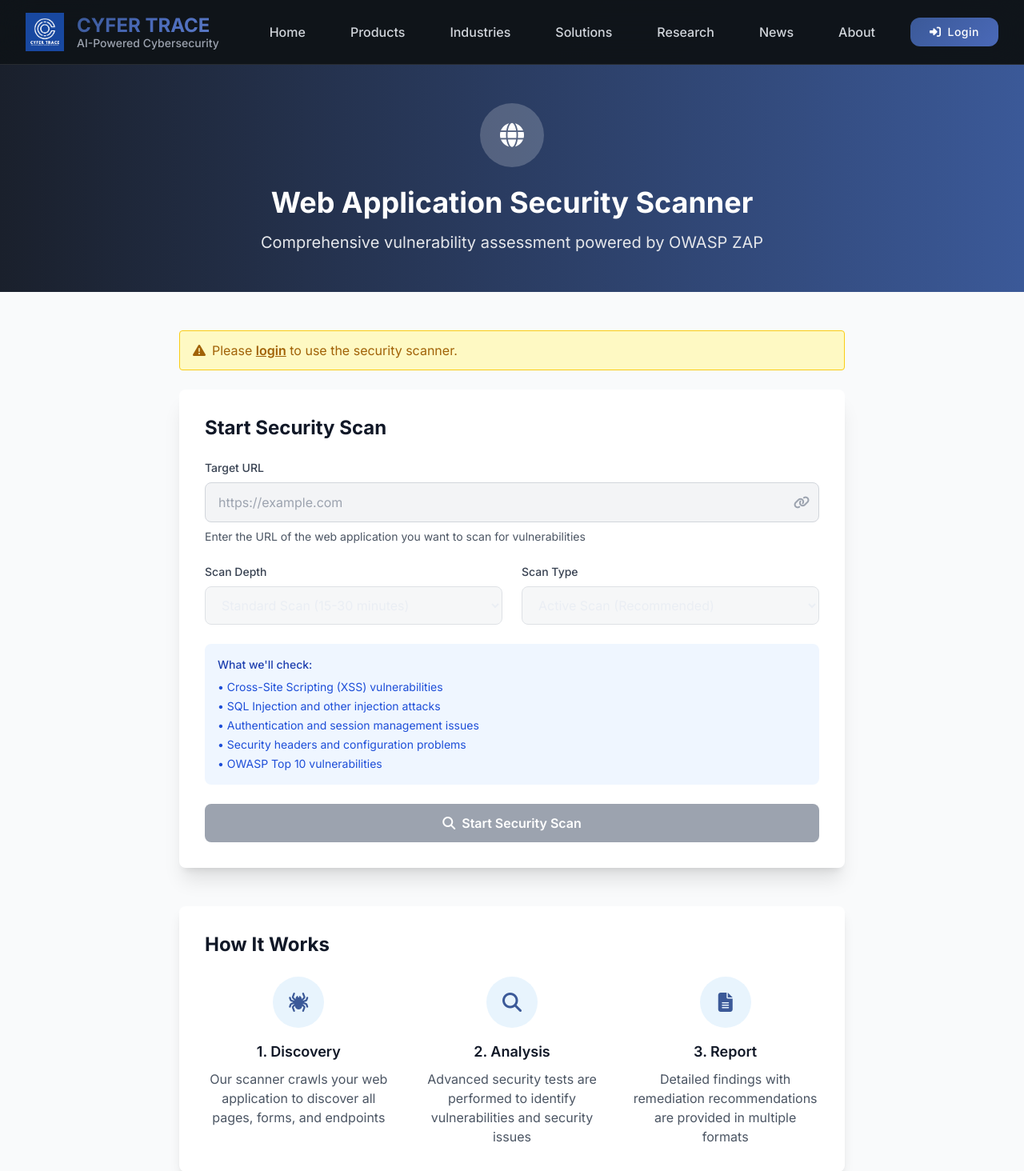
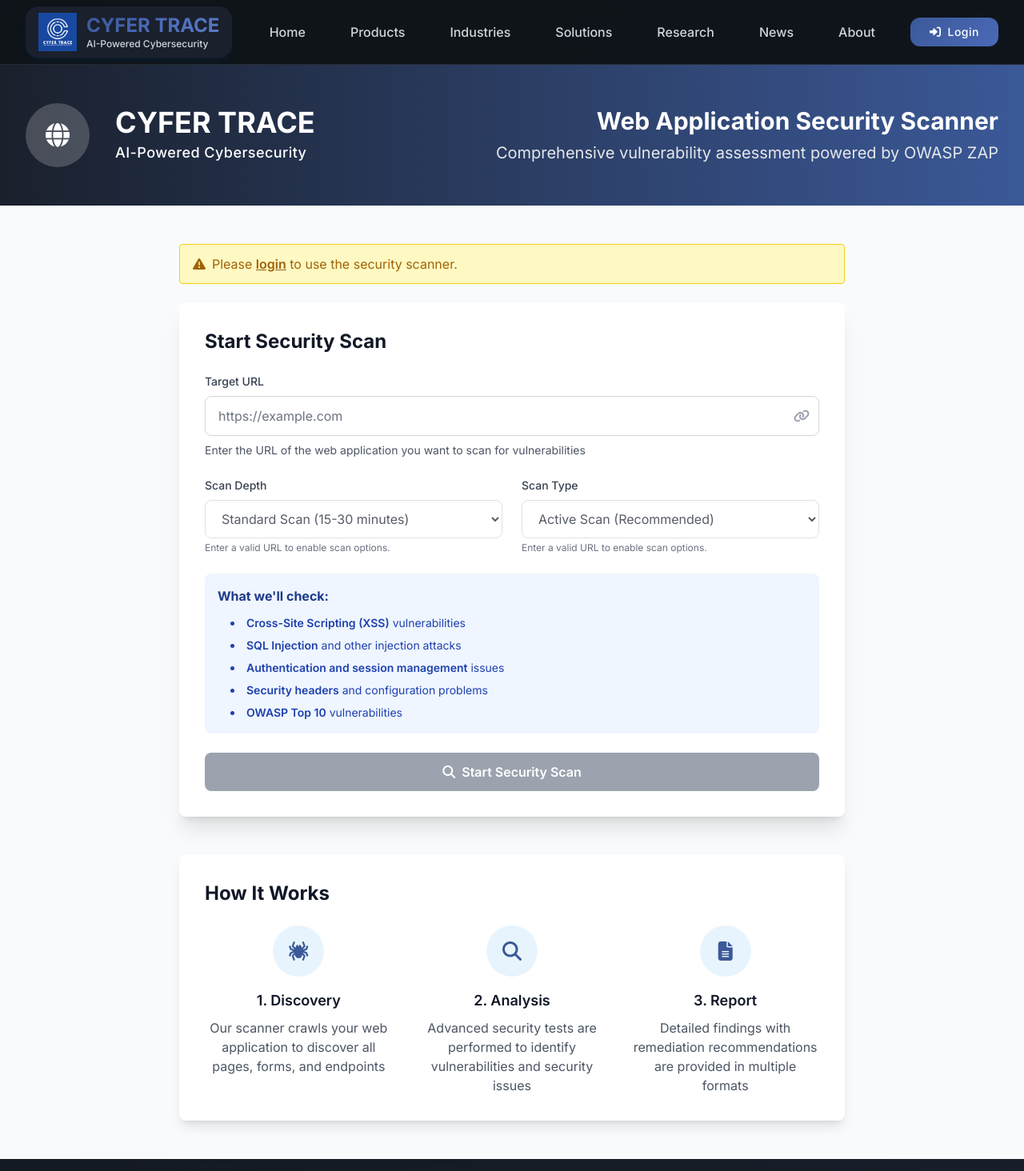
Before and after one commit to hrishikesh-hiray/QualysSecurityClone, a Flask app: page /tools/was in a window 1280 px wide. Shown: the top 1464 px of the page at 80% size. Run offline with Flask 3, Linux system fonts and the light colour scheme; some libraries are stand-ins or nearby versions.

Commit message:
/admin login

```diff
--- a/app.py
+++ b/app.py
@@ -1,10 +1,15 @@
 import os
+from dotenv import load_dotenv
 import logging
 from flask import Flask
 from flask_sqlalchemy import SQLAlchemy
 from flask_login import LoginManager
 from sqlalchemy.orm import DeclarativeBase
 from werkzeug.middleware.proxy_fix import ProxyFix
+
+
+# Load environment variables from .env file
+load_dotenv()
 
 # Configure logging
 logging.basicConfig(level=logging.DEBUG)
--- a/routes.py
+++ b/routes.py
@@ -92,46 +92,34 @@ def was_scanner():
 def iac_scanner():
     return render_template('iac_scanner.html')
 
+
 @app.route('/api/scan/was', methods=['POST'])
 @login_required
 def start_was_scan():
     target_url = request.form.get('target_url')
-
     if not target_url:
         return jsonify({'error': 'Target URL is required'}), 400
 
-    # Create scan record
+    # Always create a scan record and return a mock scan result
     scan = SecurityScan()
     scan.scan_type = 'was'
     scan.target = target_url
     scan.user_id = current_user.id
-    scan.status = 'running'
+    scan.status = 'completed'
+    scan.completed_at = datetime.utcnow()
+
+    # Always use mock scan for demo/dev
+    scanner = WASScanner()
+    results = scanner._mock_was_scan(target_url)
+    scan.results = json.dumps(results)
     db.session.add(scan)
     db.session.commit()
 
-    try:
-        # Initialize WAS scanner
-        scanner = WASScanner()
-        results = scanner.scan_url(target_url)
-
-        # Update scan with results
-        scan.results = json.dumps(results)
-        scan.status = 'completed'
-        scan.completed_at = datetime.utcnow()
-        db.session.commit()
-
-        return jsonify({
-            'scan_id': scan.id,
-            'status': 'completed',
-            'results': results
-        })
-
-    except Exception as e:
-        scan.status = 'failed'
-        scan.results = json.dumps({'error': str(e)})
-        db.session.commit()
-
-        return jsonify({'error': str(e)}), 500
+    return jsonify({
+        'scan_id': scan.id,
+        'status': 'completed',
+        'results': results
+    })
 
 @app.route('/api/scan/iac', methods=['POST'])
 @login_required
--- a/templates/base.html
+++ b/templates/base.html
@@ -47,14 +47,14 @@
         <div class="max-w-7xl mx-auto px-4 sm:px-6 lg:px-8">
             <div class="flex justify-between h-20">
                 <div class="flex items-center">
-                    <a href="{{ url_for('index') }}" class="flex items-center group">
-                        <div class="relative">
-                            <img src="{{ url_for('static', filename='images/cyfer-logo.png') }}" alt="CyferTrace" class="h-12 w-12 mr-4 group-hover:scale-105 transition-transform">
+                    <a href="{{ url_for('index') }}" class="flex items-center group bg-cyber-dark rounded-2xl px-4 py-2 shadow-cyber" style="min-width:220px; max-width:100%; overflow:hidden;">
+                        <div class="relative flex-shrink-0">
+                            <img src="{{ url_for('static', filename='images/cyfer-logo.png') }}" alt="CyferTrace" class="h-12 w-12 mr-3 group-hover:scale-105 transition-transform">
                             <div class="absolute inset-0 bg-gradient-to-r from-cyber-blue to-cyber-blue-light rounded-full opacity-0 group-hover:opacity-20 transition-opacity"></div>
                         </div>
-                        <div class="flex flex-col">
-                            <span class="text-2xl font-bold gradient-text-blue">CYFER TRACE</span>
-                            <span class="text-sm text-gray-400 -mt-1 font-medium">AI-Powered Cybersecurity</span>
+                        <div class="flex flex-col flex-shrink min-w-0">
+                            <span class="text-2xl font-bold gradient-text-blue truncate leading-tight">CYFER TRACE</span>
+                            <span class="text-xs text-gray-300 font-medium truncate">AI-Powered Cybersecurity</span>
                         </div>
                     </a>
                 </div>
@@ -70,12 +70,12 @@
 
                     {% if current_user.is_authenticated %}
                         {% if current_user.role == 'admin' %}
-                            <a href="{{ url_for('admin_dashboard') }}" class="nav-link text-gray-300 hover:text-white font-medium px-3 py-2">
-                                <i class="fas fa-cog mr-2"></i>Admin
+                            <a href="{{ url_for('admin_dashboard') }}" class="nav-link text-gray-300 hover:text-white font-medium px-3 py-2 flex items-center gap-1">
+                                <i class="fas fa-cog"></i><span>Admin</span>
                             </a>
                         {% endif %}
-                        <a href="{{ url_for('logout') }}" class="btn-outline px-6 py-2 text-sm font-medium">
-                            <i class="fas fa-sign-out-alt mr-2"></i>Logout
+                        <a href="{{ url_for('logout') }}" class="btn-outline px-5 py-2 text-sm font-medium ml-2 flex items-center gap-1" style="margin-top:2px;">
+                            <i class="fas fa-sign-out-alt"></i><span>Logout</span>
                         </a>
                     {% else %}
                         <a href="{{ url_for('login') }}" class="btn-cyber px-6 py-2 text-sm font-medium">
--- a/templates/was_scanner.html
+++ b/templates/was_scanner.html
@@ -4,14 +4,20 @@
 
 {% block content %}
 <!-- Header -->
-<section class="bg-gradient-to-r from-cyber-dark to-cyber-blue text-white py-12">
-    <div class="max-w-7xl mx-auto px-4 sm:px-6 lg:px-8">
-        <div class="text-center">
-            <div class="bg-white bg-opacity-20 p-4 rounded-full w-20 h-20 mx-auto mb-6 flex items-center justify-center">
-                <i class="fas fa-globe text-3xl"></i>
+<section class="bg-gradient-to-r from-cyber-dark to-cyber-blue text-white py-8 md:py-12">
+    <div class="max-w-7xl mx-auto px-4 sm:px-6 lg:px-8 flex flex-col md:flex-row md:items-center md:justify-between gap-6">
+        <div class="flex items-center gap-4 md:gap-8 flex-shrink-0 justify-center md:justify-start">
+            <div class="bg-white bg-opacity-20 p-4 rounded-full w-16 h-16 md:w-20 md:h-20 flex items-center justify-center">
+                <i class="fas fa-globe text-2xl md:text-3xl"></i>
             </div>
-            <h1 class="text-4xl font-bold mb-4">Web Application Security Scanner</h1>
-            <p class="text-xl text-gray-200 max-w-3xl mx-auto">
+            <div class="flex flex-col items-center md:items-start">
+                <h1 class="text-3xl md:text-4xl font-bold leading-tight mb-1">CYFER TRACE</h1>
+                <span class="text-base md:text-lg font-medium tracking-wide">AI-Powered Cybersecurity</span>
+            </div>
+        </div>
+        <div class="flex-1 text-center md:text-right mt-4 md:mt-0">
+            <h2 class="text-2xl md:text-3xl font-bold mb-2">Web Application Security Scanner</h2>
+            <p class="text-lg md:text-xl text-gray-200 max-w-2xl md:ml-auto">
                 Comprehensive vulnerability assessment powered by OWASP ZAP
             </p>
         </div>
@@ -47,7 +53,7 @@
                                    placeholder="https://example.com"
                                    required
                                    {% if not current_user.is_authenticated %}disabled{% endif %}
-                                   class="w-full px-4 py-3 border border-gray-300 rounded-lg focus:ring-2 focus:ring-cyber-blue focus:border-transparent {{ 'bg-gray-100' if not current_user.is_authenticated else '' }}">
+                                   class="w-full px-4 py-3 border border-gray-300 rounded-lg focus:ring-2 focus:ring-cyber-blue focus:border-transparent {{ 'bg-gray-100' if not current_user.is_authenticated else '' }} text-gray-900 placeholder-gray-500 bg-white">
                             <div class="absolute inset-y-0 right-0 pr-3 flex items-center">
                                 <i class="fas fa-link text-gray-400"></i>
                             </div>
@@ -63,12 +69,14 @@
                                 Scan Depth
                             </label>
                             <select name="scan_depth"
+                                    id="scan_depth"
                                     {% if not current_user.is_authenticated %}disabled{% endif %}
-                                    class="w-full px-4 py-3 border border-gray-300 rounded-lg focus:ring-2 focus:ring-cyber-blue {{ 'bg-gray-100' if not current_user.is_authenticated else '' }}">
+                                    class="w-full px-4 py-3 border border-gray-300 rounded-lg focus:ring-2 focus:ring-cyber-blue {{ 'bg-gray-100' if not current_user.is_authenticated else '' }} text-gray-900 bg-white">
                                 <option value="quick">Quick Scan (5-10 minutes)</option>
                                 <option value="standard" selected>Standard Scan (15-30 minutes)</option>
                                 <option value="deep">Deep Scan (45+ minutes)</option>
                             </select>
+                            <p id="scanDepthHelp" class="text-xs text-gray-500 mt-1 hidden">Enter a valid URL to enable scan options.</p>
                         </div>
 
                         <div>
@@ -76,27 +84,30 @@
                                 Scan Type
                             </label>
                             <select name="scan_type"
+                                    id="scan_type"
                                     {% if not current_user.is_authenticated %}disabled{% endif %}
-                                    class="w-full px-4 py-3 border border-gray-300 rounded-lg focus:ring-2 focus:ring-cyber-blue {{ 'bg-gray-100' if not current_user.is_authenticated else '' }}">
+                                    class="w-full px-4 py-3 border border-gray-300 rounded-lg focus:ring-2 focus:ring-cyber-blue {{ 'bg-gray-100' if not current_user.is_authenticated else '' }} text-gray-900 bg-white">
                                 <option value="passive">Passive Scan Only</option>
                                 <option value="active" selected>Active Scan (Recommended)</option>
                                 <option value="full">Full Scan (Passive + Active)</option>
                             </select>
+                            <p id="scanTypeHelp" class="text-xs text-gray-500 mt-1 hidden">Enter a valid URL to enable scan options.</p>
                         </div>
                     </div>
 
-                    <div class="bg-blue-50 rounded-lg p-4">
-                        <h3 class="text-sm font-medium text-blue-800 mb-2">What we'll check:</h3>
-                        <ul class="text-sm text-blue-700 space-y-1">
-                            <li>• Cross-Site Scripting (XSS) vulnerabilities</li>
-                            <li>• SQL Injection and other injection attacks</li>
-                            <li>• Authentication and session management issues</li>
-                            <li>• Security headers and configuration problems</li>
-                            <li>• OWASP Top 10 vulnerabilities</li>
+                    <div class="bg-blue-50 rounded-lg p-4 mt-2">
+                        <h3 class="text-base font-bold text-blue-900 mb-3">What we'll check:</h3>
+                        <ul class="text-sm text-blue-800 space-y-2 pl-4 list-disc list-inside">
+                            <li><span class="font-semibold">Cross-Site Scripting (XSS)</span> vulnerabilities</li>
+                            <li><span class="font-semibold">SQL Injection</span> and other injection attacks</li>
+                            <li><span class="font-semibold">Authentication and session management</span> issues</li>
+                            <li><span class="font-semibold">Security headers</span> and configuration problems</li>
+                            <li><span class="font-semibold">OWASP Top 10</span> vulnerabilities</li>
                         </ul>
                     </div>
 
                     <button type="submit"
+                            id="scanSubmitBtn"
                             {% if not current_user.is_authenticated %}disabled{% endif %}
                             class="w-full bg-cyber-blue text-white py-3 px-6 rounded-lg font-semibold hover:bg-blue-700 transition-colors disabled:bg-gray-400 disabled:cursor-not-allowed flex items-center justify-center">
                         <i class="fas fa-search mr-2"></i>
@@ -199,9 +210,30 @@
 // Initialize WAS Scanner
 const wasScanner = new SecurityScanner('was');
 
+// Enable scan options only if URL is entered
+const urlInput = document.getElementById('target_url');
+const scanDepth = document.getElementById('scan_depth');
+const scanType = document.getElementById('scan_type');
+const scanDepthHelp = document.getElementById('scanDepthHelp');
+const scanTypeHelp = document.getElementById('scanTypeHelp');
+const scanSubmitBtn = document.getElementById('scanSubmitBtn');
+
+function toggleScanOptions() {
+    const urlVal = urlInput.value.trim();
+    const valid = urlVal.length > 0 && urlVal.startsWith('http');
+    scanDepth.disabled = !valid;
+    scanType.disabled = !valid;
+    scanSubmitBtn.disabled = !valid;
+    scanDepth.classList.toggle('bg-gray-100', !valid);
+    scanType.classList.toggle('bg-gray-100', !valid);
+    scanDepthHelp.classList.toggle('hidden', valid);
+    scanTypeHelp.classList.toggle('hidden', valid);
+}
+urlInput.addEventListener('input', toggleScanOptions);
+window.addEventListener('DOMContentLoaded', toggleScanOptions);
+
 document.getElementById('wasForm').addEventListener('submit', function(e) {
     e.preventDefault();
-
     const formData = new FormData(this);
     wasScanner.startScan('/api/scan/was', formData);
 });
```
Also changed, not shown: requirements.txt (added, +9 -0 lines), security_tools.py (+4 -81 lines), static/css/style.css (+88 -17 lines), instance/qualys_clone.db, 1 other file.
